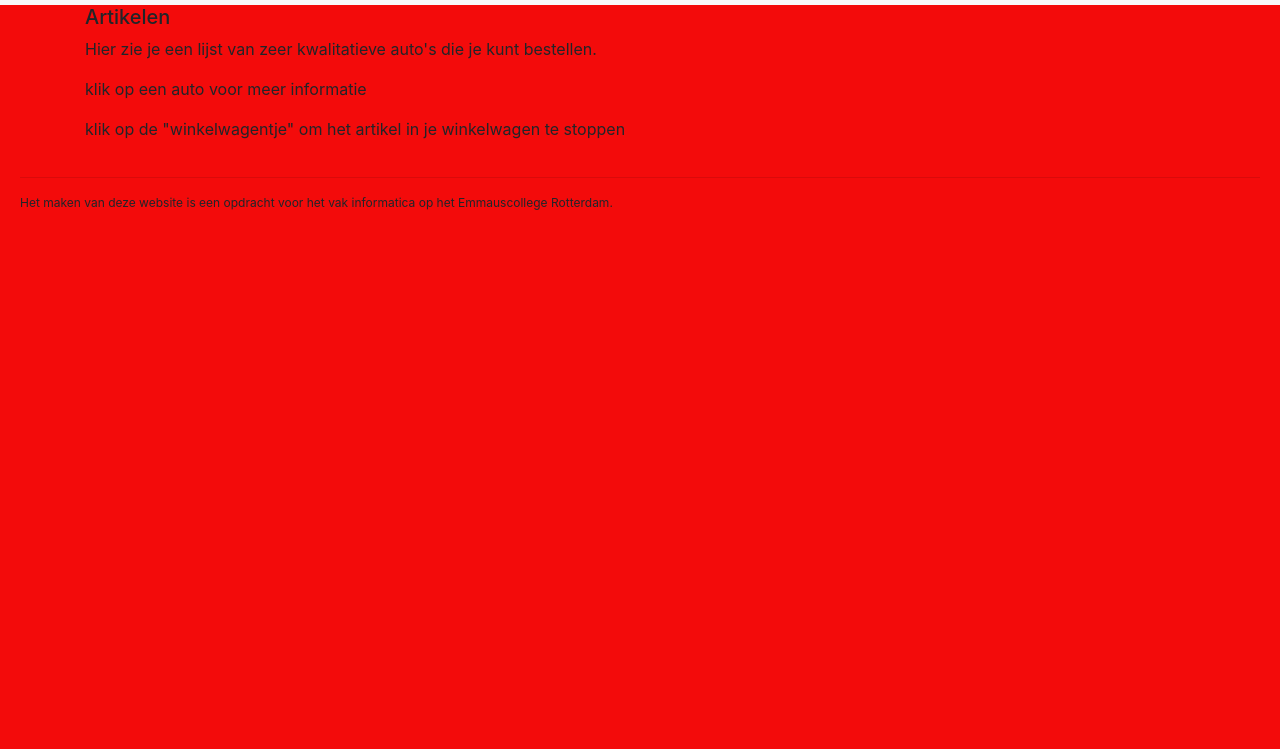
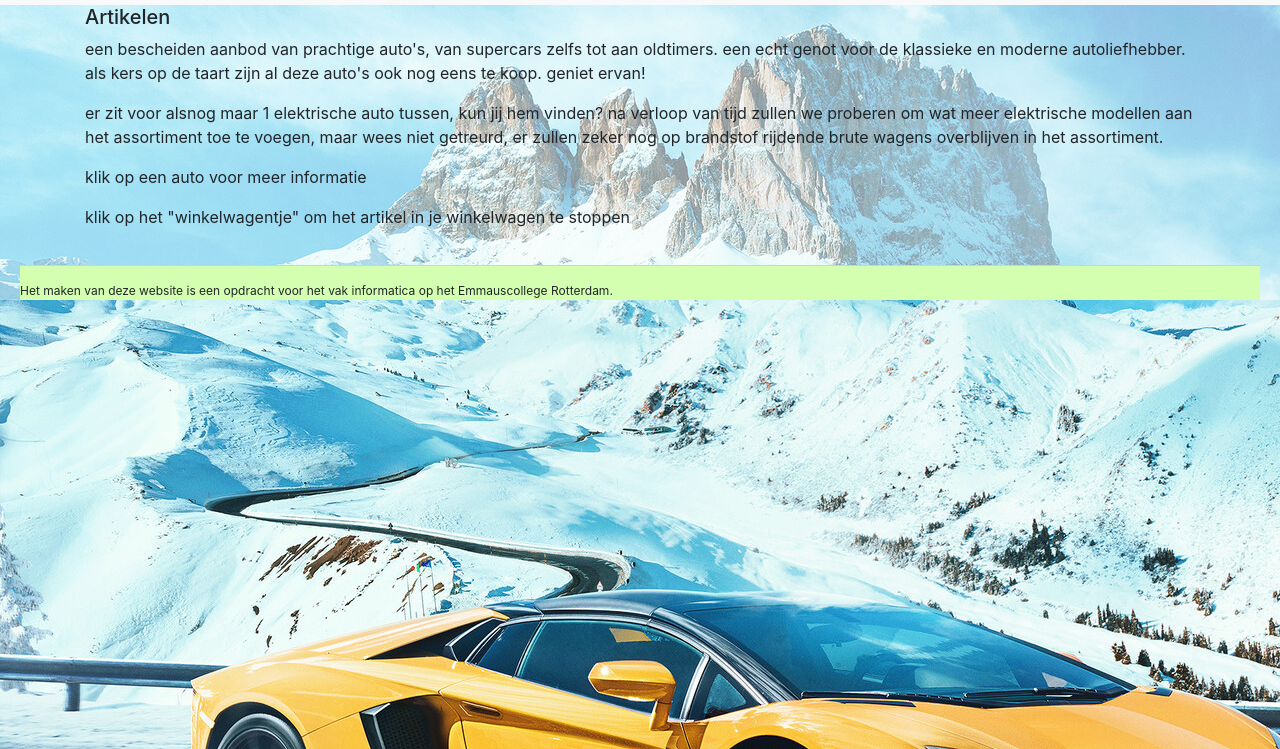
Before and after one commit to emmaus-5v/webshop-5vin2-jawad, a website: page web/index.html in a window 1280 px wide. Shown: the part 51-800 px from the top of the page. Drawn offline with nearby package versions, Linux system fonts and the light colour scheme; no server answers.

Commit message:
achtergrondafbeelding

```diff
--- a/web/css/style.css
+++ b/web/css/style.css
@@ -3,10 +3,13 @@
 footer {
   margin: 20px;
   font-size: 12px;
+  background-color: rgb(212, 255, 177);
 }
-
+html {
+  background-image: url("../images/achtergrond1.jpg") ;
+}
 body {
-  background-color:rgb(243, 11, 11);
+  background-color:rgb(255, 255, 255, 50%);
 }
 
 .toast {
--- a/web/index.html
+++ b/web/index.html
@@ -45,9 +45,10 @@
 	<main id="index">
 		<div class="container">
 			<h5>Artikelen</h5>
-			<p>Hier zie je een lijst van zeer kwalitatieve auto's die je kunt bestellen.</p>
+			<p>een bescheiden aanbod van prachtige auto's, van supercars zelfs tot aan oldtimers. een echt genot voor de klassieke en moderne autoliefhebber. als kers op de taart zijn al deze auto's ook nog eens te koop. geniet ervan!</p>
+			<p>er zit voor alsnog maar 1 elektrische auto tussen, kun jij hem vinden? na verloop van tijd zullen we proberen om wat meer elektrische modellen aan het assortiment toe te voegen, maar wees niet getreurd, er zullen zeker nog op brandstof rijdende brute wagens overblijven in het assortiment.<p>
 			<p>klik op een auto voor meer informatie<p>
-					<p>klik op de "winkelwagentje" om het artikel in je winkelwagen te stoppen</p>
+					<p>klik op het "winkelwagentje" om het artikel in je winkelwagen te stoppen</p>
 		</div>
     <!-- template for product info-->
   	<template id="productcard">
```
Also changed, not shown: web/images/achtergrond1.jpg (added), 1 other file.
